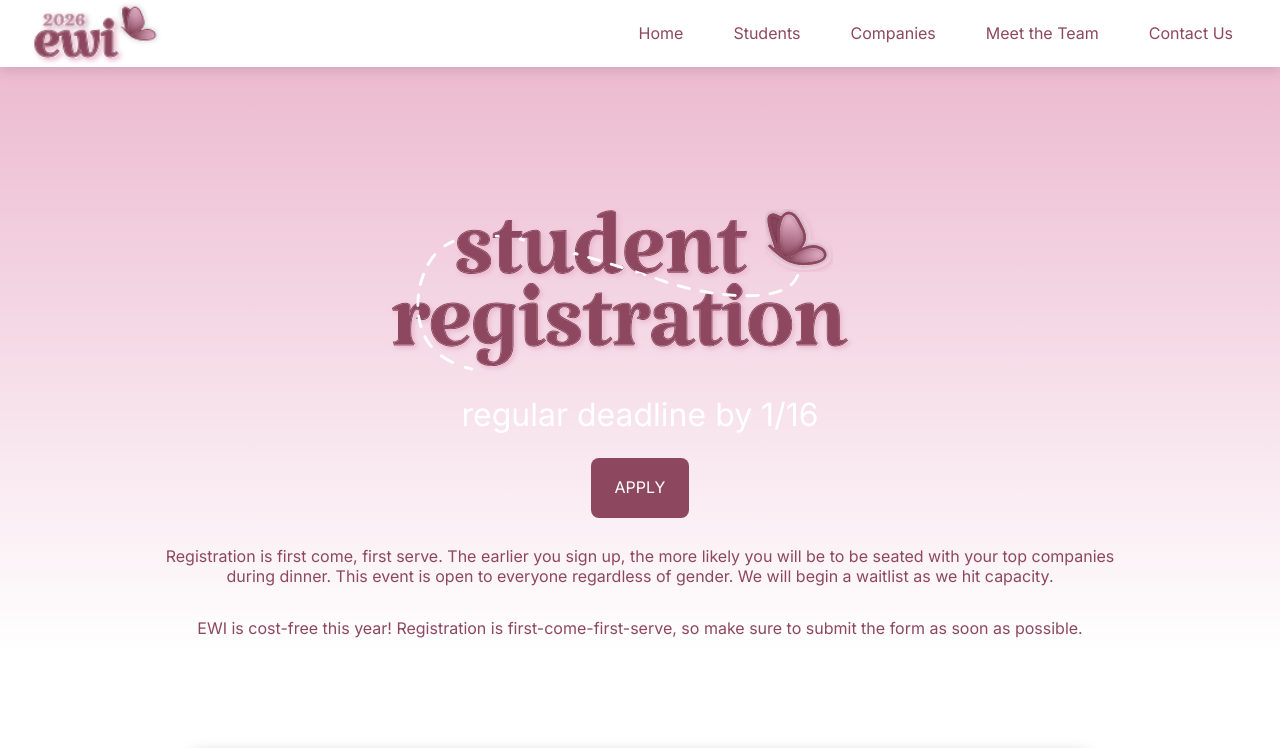
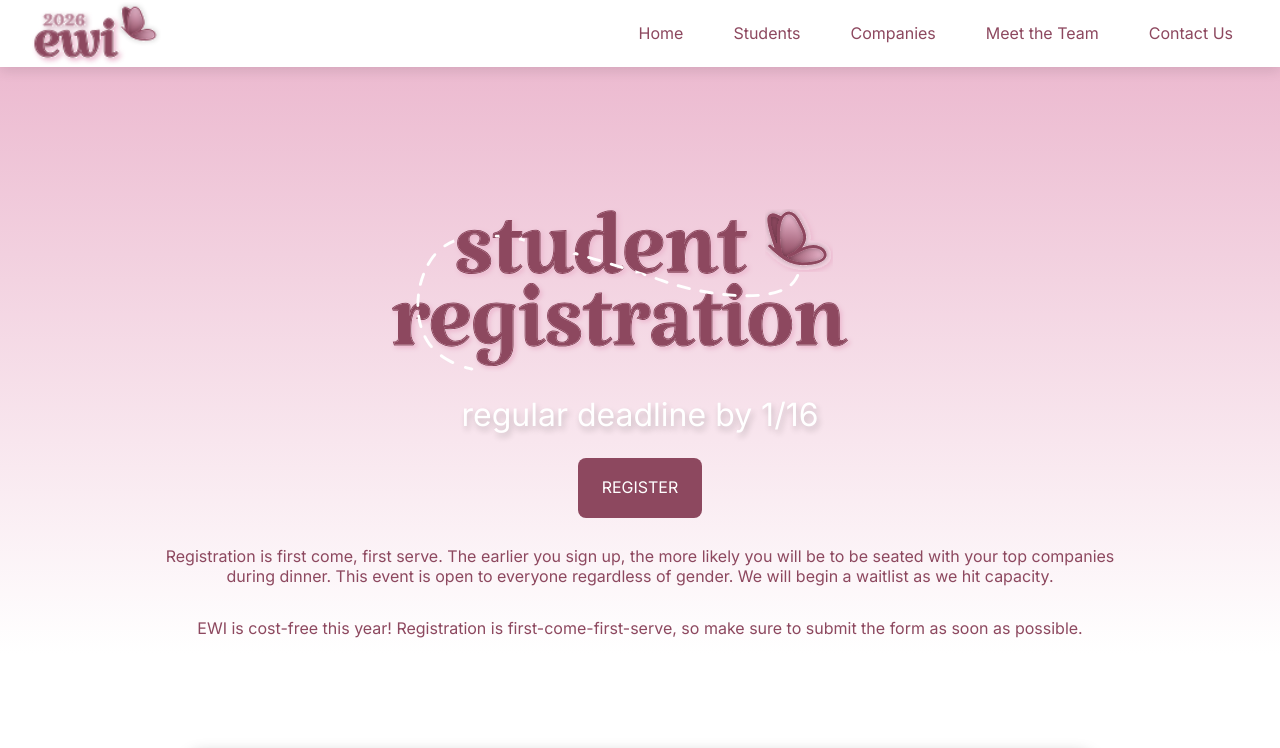
Before and after one commit to swe-ucla/ewi-website, a React (Create React App) app: page /students in a window 1280 px wide. Shown: the top 748 px of the page. Built offline with nearby package versions, Linux system fonts and the light colour scheme; a web font is replaced by a local one.

Commit message:
update student page button, header styling

```diff
--- a/src/components/studentHeader/StudentHeader.css
+++ b/src/components/studentHeader/StudentHeader.css
@@ -57,6 +57,7 @@
   color: #fff;
   font-weight: 500;
   background: none;
+  text-shadow: 2px 4px 6px rgba(0, 0, 0, 0.2);
 }
 
 .student-header p {
--- a/src/components/studentHeader/StudentHeader.jsx
+++ b/src/components/studentHeader/StudentHeader.jsx
@@ -8,7 +8,9 @@ const StudentHeader = () => {
       <div className="student-header-content">
         <img src={student_header_text} className="student-text" alt="Student Registration text" />
         <h3 className="h3">regular deadline by 1/16</h3>
-        <a className="button-link" href="https://docs.google.com/forms/d/1PfdlBL6_Ktjdf8y0rcf4T4torBHp0mVE85wQdN2TaOs/viewform?edit_requested=true" target="_blank" rel="noopener noreferrer">APPLY</a>
+        <a className="button-link" href="https://docs.google.com/forms/d/1PfdlBL6_Ktjdf8y0rcf4T4torBHp0mVE85wQdN2TaOs/viewform?edit_requested=true" target="_blank" rel="noopener noreferrer">
+          REGISTER
+        </a>
         <p className="p">Registration is first come, first serve. The earlier you sign up, the more likely you will be to be seated with your top companies during dinner. This event is open to everyone regardless of gender. We will begin a waitlist as we hit capacity. </p>
         <p className="p">EWI is cost-free this year! Registration is first-come-first-serve, so make sure to submit the form as soon as possible.</p>
       </div>
```
